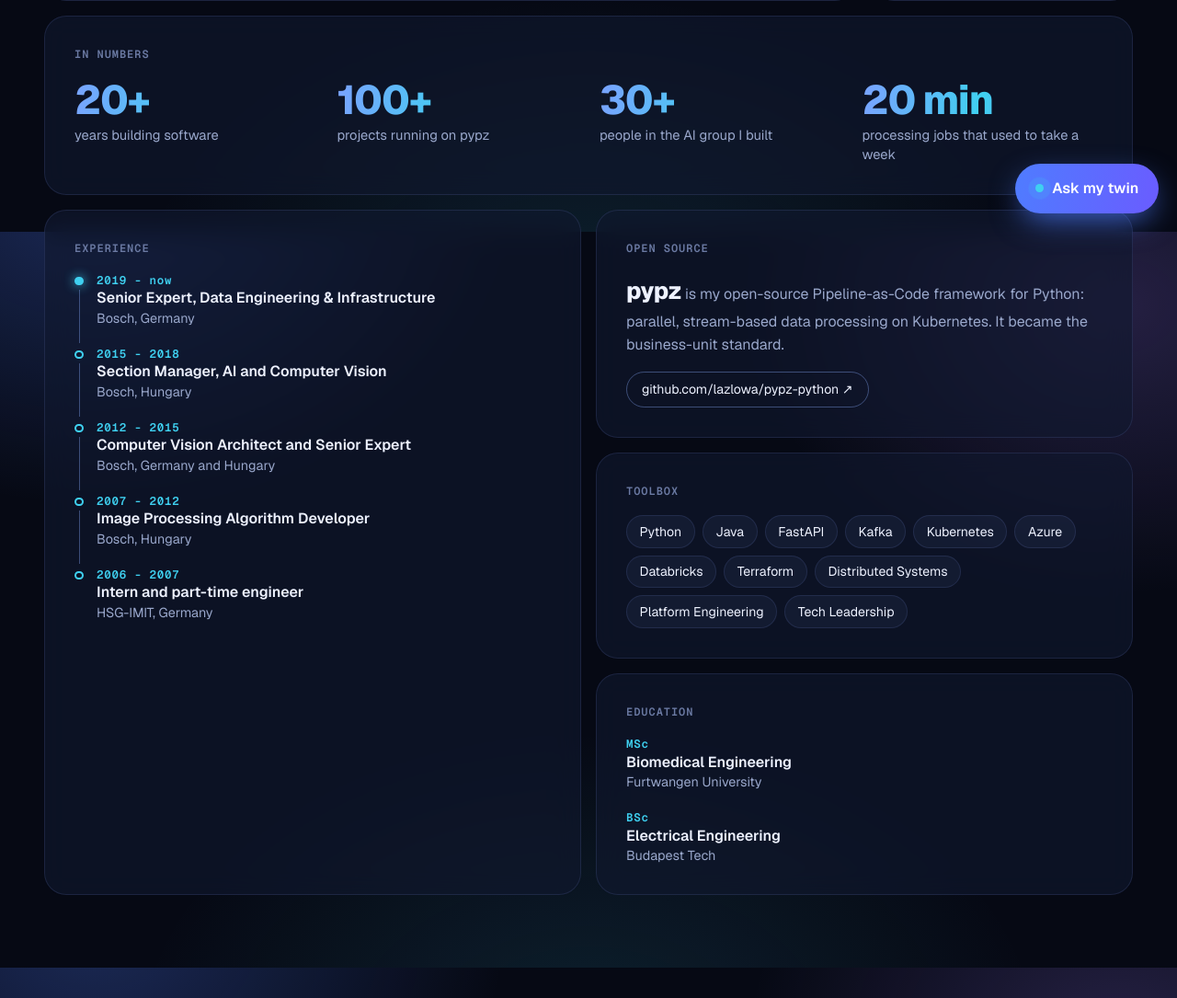
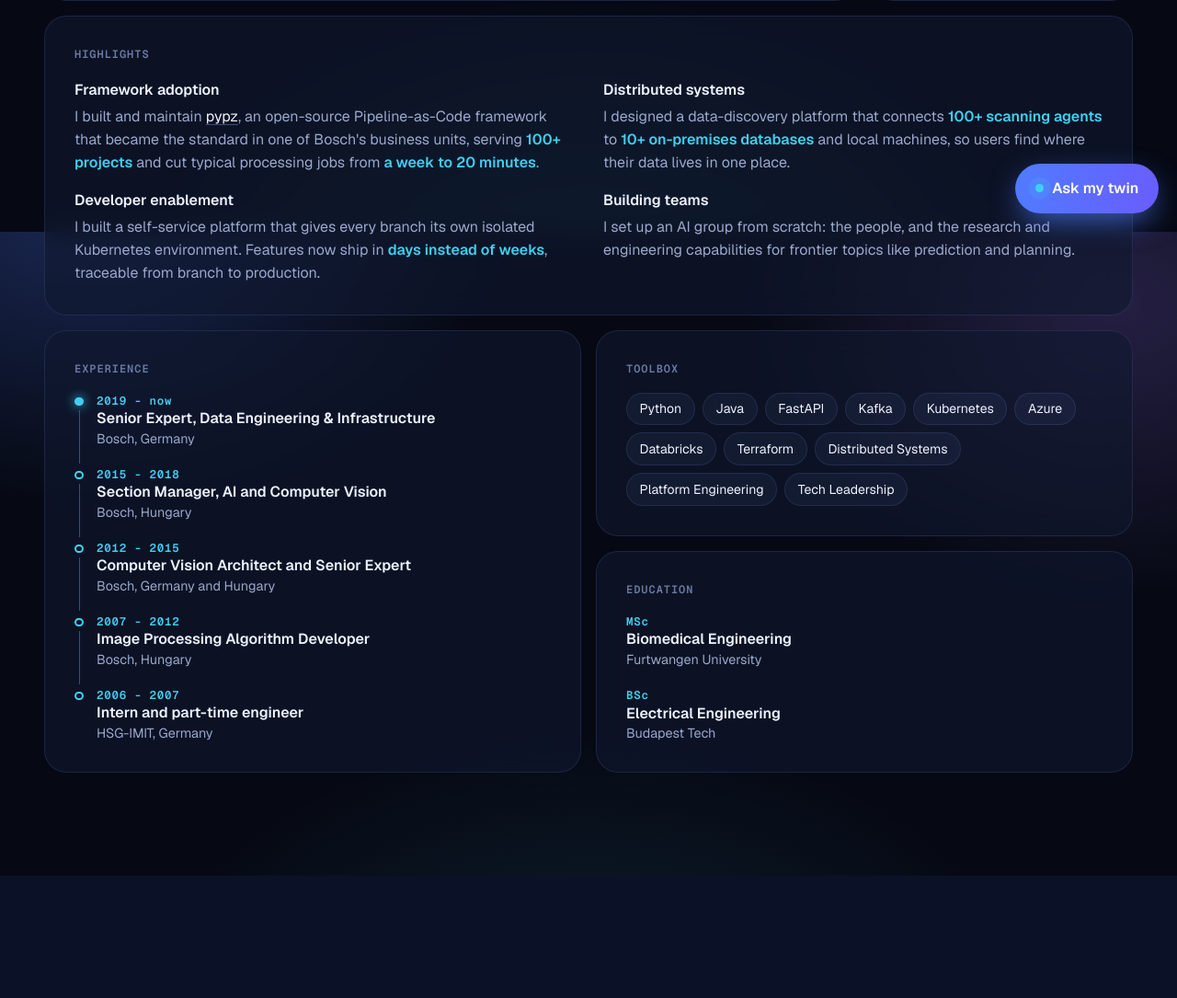
Before and after one commit to lazlowa/digital_twin, a FastAPI app: page / in a window 1280 px wide. Shown: the part 548-1633 px from the top of the page at 92% size. After the commit the page ends 1500 px from the top, so only its background shows below. Run offline with FastAPI, Linux system fonts and the light colour scheme.

Commit message:
TID-10: Remove In Numbers and Open Source panels, add Highlights panel
Co-Authored-By: Claude Opus 5.5 <noreply@anthropic.com>

```diff
--- a/data/PROFILE.md
+++ b/data/PROFILE.md
@@ -17,12 +17,21 @@ AI-assisted development. In between I built an AI group of 30+ people from
 scratch. I like owning the architecture and still getting my hands dirty in the
 code, and I prefer simple solutions that actually get built.
 
-## In Numbers
+## Highlights
 
-- **20+** years building software
-- **100+** projects running on pypz
-- **30+** people in the AI group I built
-- **20 min** processing jobs that used to take a week
+- **Framework adoption** I built and maintain
+  [pypz](https://github.com/lazlowa/pypz-python), an open-source Pipeline-as-Code
+  framework that became the standard in one of Bosch's business units, serving
+  *100+ projects* and cut typical processing jobs from *a week to 20 minutes*.
+- **Distributed systems** I designed a data-discovery platform that connects
+  *100+ scanning agents* to *10+ on-premises databases* and local machines, so
+  users find where their data lives in one place.
+- **Developer enablement** I built a self-service platform that gives every
+  branch its own isolated Kubernetes environment. Features now ship in *days
+  instead of weeks*, traceable from branch to production.
+- **Building teams** I set up an AI group from scratch: the people, and the
+  research and engineering capabilities for frontier topics like prediction and
+  planning.
 
 ## Experience
 
@@ -31,13 +40,6 @@ code, and I prefer simple solutions that actually get built.
 - **2012 - 2015** Computer Vision Architect and Senior Expert *Bosch, Germany and Hungary*
 - **2007 - 2012** Image Processing Algorithm Developer *Bosch, Hungary*
 - **2006 - 2007** Intern and part-time engineer *HSG-IMIT, Germany*
-
-## Open Source
-
-**pypz** is my open-source Pipeline-as-Code framework for Python: parallel,
-stream-based data processing on Kubernetes. It became the business-unit standard.
-
-[github.com/lazlowa/pypz-python](https://github.com/lazlowa/pypz-python)
 
 ## Toolbox
 
--- a/static/style.css
+++ b/static/style.css
@@ -148,12 +148,12 @@ p:last-child {
   grid-column: span 1;
 }
 
-.tile-in-numbers {
+.tile-highlights {
   grid-column: span 4;
 }
 
 .tile-experience {
-  grid-row: span 3;
+  grid-row: span 2;
 }
 
 @keyframes rise {
@@ -314,31 +314,37 @@ p:last-child {
   text-transform: uppercase;
 }
 
-/* In numbers */
+/* Highlights */
 
-.tile-in-numbers ul {
+.tile-highlights ul {
   display: grid;
-  grid-template-columns: repeat(4, minmax(0, 1fr));
-  gap: 1.5rem;
+  grid-template-columns: repeat(2, minmax(0, 1fr));
+  gap: 1rem 2rem;
+  margin: 0;
+  padding: 0;
+  list-style: none;
 }
 
-.tile-in-numbers li {
+.tile-highlights li {
   color: var(--muted);
-  font-size: 0.92rem;
-  line-height: 1.4;
+  line-height: 1.55;
 }
 
-.tile-in-numbers strong {
+.tile-highlights strong {
   display: block;
-  margin-bottom: 0.35rem;
-  background: var(--gradient);
-  -webkit-background-clip: text;
-  background-clip: text;
-  color: transparent;
-  font-size: clamp(1.9rem, 3.6vw, 2.75rem);
-  font-weight: 800;
-  line-height: 1.05;
-  letter-spacing: -0.03em;
+  margin-bottom: 0.3rem;
+  color: var(--text);
+  font-weight: 600;
+}
+
+.tile-highlights em {
+  color: var(--cyan);
+  font-style: normal;
+  font-weight: 600;
+}
+
+.tile-highlights a {
+  color: var(--text);
 }
 
 /* Experience and education: timeline */
@@ -404,42 +410,6 @@ p:last-child {
 .tile-education li {
   font-weight: 600;
   line-height: 1.4;
-}
-
-/* Open source */
-
-.tile-open-source p:first-of-type strong {
-  font-size: 1.6rem;
-  font-weight: 800;
-  letter-spacing: -0.02em;
-}
-
-.tile-open-source p {
-  color: var(--muted);
-}
-
-.tile-open-source p:first-of-type strong,
-.tile-open-source a {
-  color: var(--text);
-}
-
-.tile-open-source a {
-  display: inline-block;
-  margin-top: 0.25rem;
-  padding: 0.45rem 1rem;
-  font-size: 0.88rem;
-  text-decoration: none;
-  border: 1px solid var(--line-strong);
-  border-radius: 999px;
-  transition: border-color 0.2s, color 0.2s;
-}
-
-.tile-open-source a::after {
-  content: " \2197";
-}
-
-.tile-open-source a:hover {
-  border-color: var(--cyan);
 }
 
 /* Toolbox */
@@ -758,8 +728,7 @@ p:last-child {
 
   .tile,
   .tile-hero,
-  .tile-contact,
-  .tile-in-numbers {
+  .tile-contact {
     grid-column: span 2;
   }
 
@@ -767,17 +736,8 @@ p:last-child {
     grid-row: auto;
   }
 
-  .tile-open-source,
-  .tile-education {
-    grid-column: span 1;
-  }
-
   .tile-contact .contact-list {
     grid-template-columns: repeat(auto-fit, minmax(12rem, 1fr));
-  }
-
-  .tile-in-numbers ul {
-    grid-template-columns: repeat(2, minmax(0, 1fr));
   }
 }
 
@@ -786,9 +746,11 @@ p:last-child {
     grid-template-columns: minmax(0, 1fr);
   }
 
-  .tile,
-  .tile-open-source,
-  .tile-education {
+  .tile-highlights ul {
+    grid-template-columns: minmax(0, 1fr);
+  }
+
+  .tile {
     grid-column: 1 / -1;
   }
 
```
Also changed, not shown: plan/STATE.md (+9 -1 lines).
